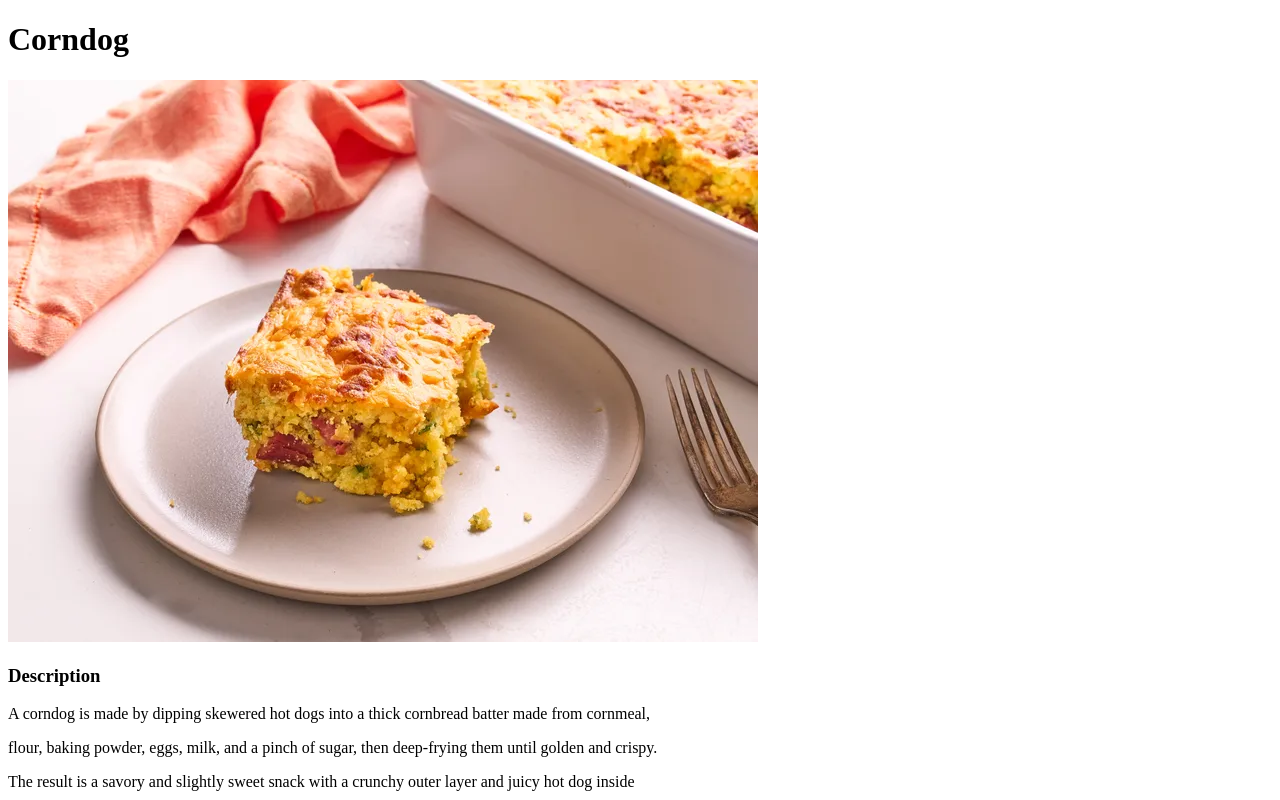
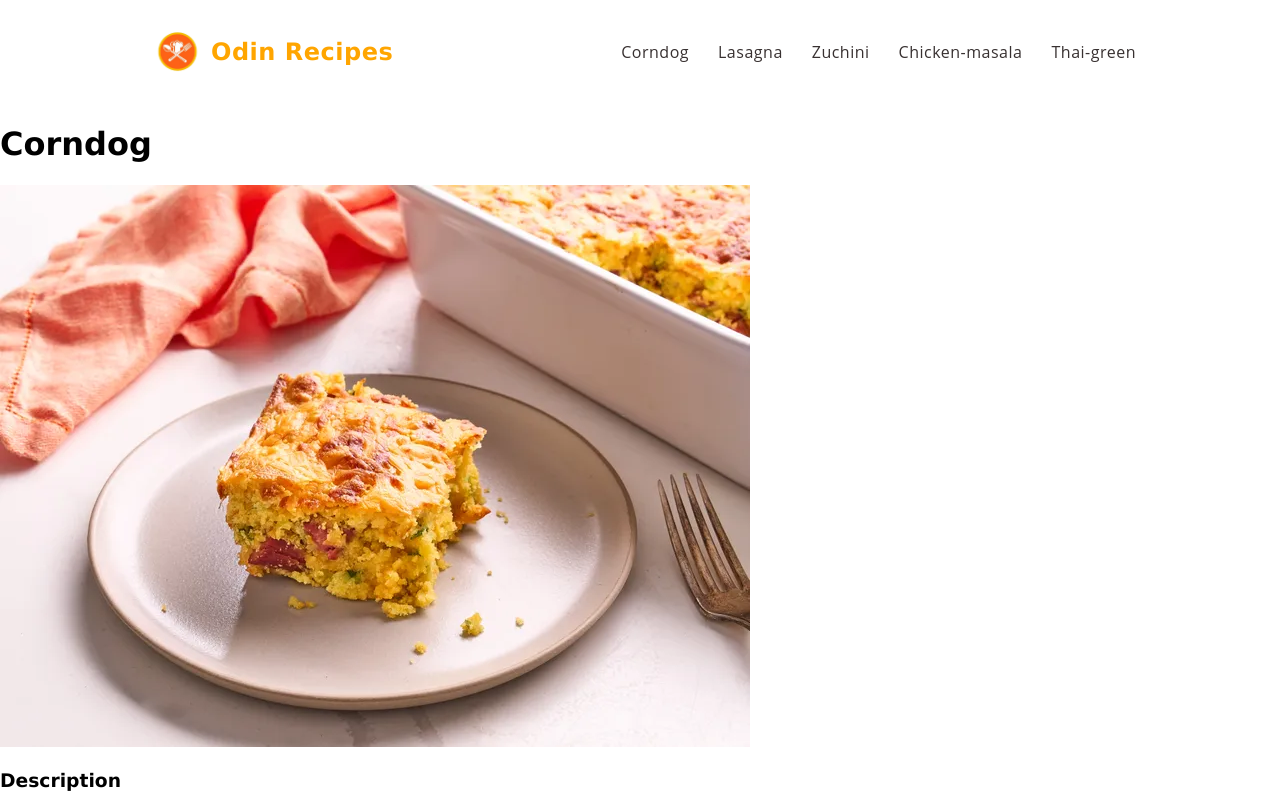
Before and after one commit to joshuapro-commits/Odin-recipes, a plain HTML site: page recipes/Corndog.html in a window 1280 px wide. Shown: the top 800 px of the page. Drawn offline with Linux system fonts and the light colour scheme.

Commit message:
Add navbar to the recipe page

```diff
--- a/recipes/Corndog.html
+++ b/recipes/Corndog.html
@@ -3,8 +3,23 @@
 <head>
     <meta charset="UTF-8">
     <title>Corndog</title>
+     <link rel="stylesheet" href="../Styles.css">
 </head>
 <body>
+     <div class="navbar">
+            <div class="logo">
+                 <img src="../images/Logo2.png">
+                <h2>Odin Recipes</h2>
+
+            </div>
+            <div class="nav-items">
+                <a href="recipes/Corndog.html">Corndog</a>
+                <a href="recipes/Lasagna.html">Lasagna</a>
+                <a href="recipes/Zuchini.html">Zuchini</a>
+                <a href="recipes/Chicken-masala.html">Chicken-masala</a>
+                <a href="recipes/Thai-green.html">Thai-green</a>
+            </div>
+        </div>
     <h1>Corndog</h1>
     <img src="../images/Cheesy-corndog.webp" alt="a cheese Corndog picture">
     <h3>Description</h3>
```
